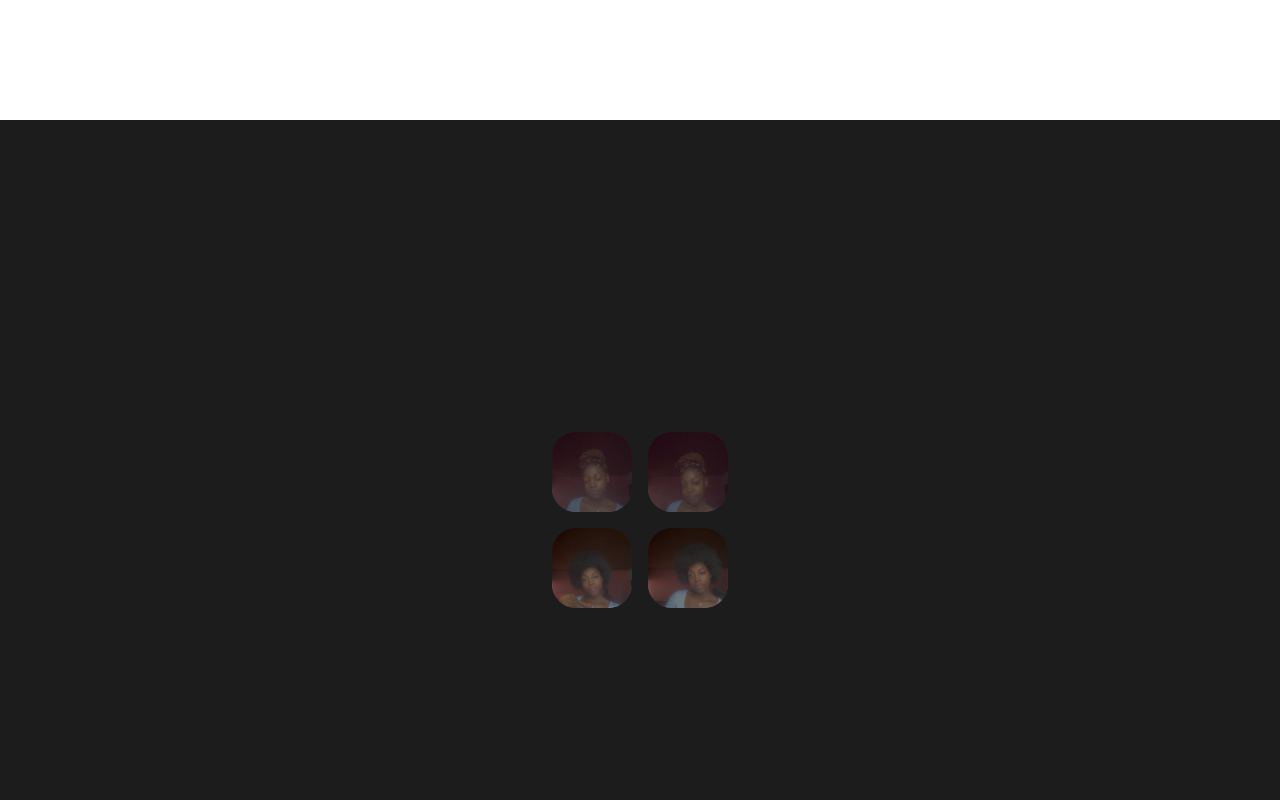
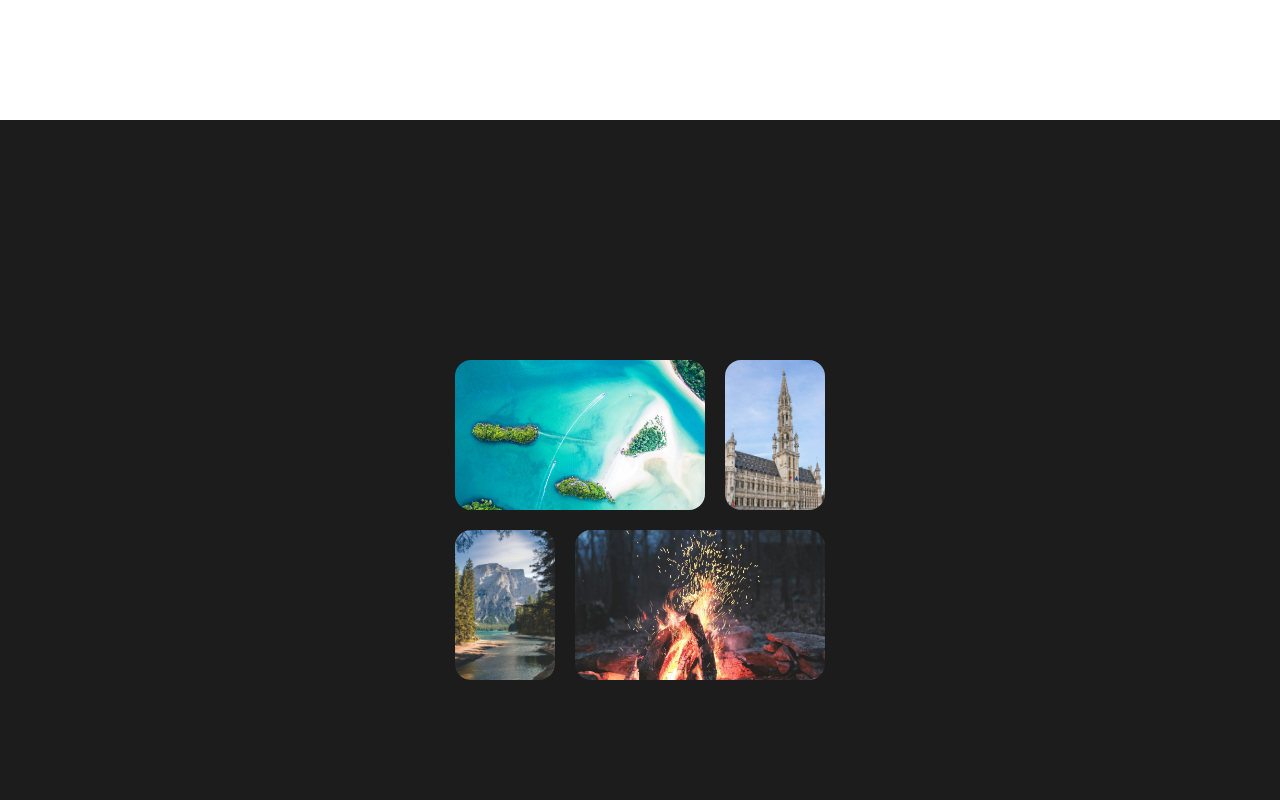
Before and after one commit to joana0713/Framer_ground, a Next.js app: page /cards in a window 1280 px wide. Shown: the part 3080-3880 px from the top of the page. Built offline with nearby package versions, Linux system fonts and the light colour scheme.

Commit message:
feat: added the second gallery

```diff
--- a/components/cards/gallery.tsx
+++ b/components/cards/gallery.tsx
@@ -1,60 +1,149 @@
 "use client";
 
 import React, { useState } from "react";
-import { motion } from "framer-motion";
+import { AnimatePresence, motion } from "framer-motion";
 import { cn } from "@/lib/utils";
+interface Element {
+  id: number;
+  width: number;
+  img: string;
+}
 
-const Gallery = () => {
-  const [activeIndex, setActiveIndex] = useState<number | null>(null);
+interface Column {
+  id: number;
+  elements: Element[];
+}
 
-  const images = [
-    { src: "/her/image1.jpeg", alt: "Image 1" },
-    { src: "/her/image2.jpeg", alt: "Image 2" },
-    { src: "/her/image3.jpeg", alt: "Image 3" },
-    { src: "/her/image4.jpeg", alt: "Image 4" },
-  ];
+const items: Column[] = [
+  {
+    id: 1,
+    elements: [
+      { id: 1, width: 250, img: "/others/photo-1.jpg" },
+      { id: 2, width: 100, img: "/others/photo-2.jpg" },
+    ],
+  },
+  {
+    id: 2,
+    elements: [
+      { id: 3, width: 100, img: "/others/photo-6.jpg" },
+      { id: 4, width: 250, img: "/others/photo-7.jpg" },
+    ],
+  },
+];
+
+const GalleryOne = () => {
+  const [activeItem, setActiveItem] = useState<Element | null>(null);
+
+  const allElements = items.flatMap((column) => column.elements);
+
+  const handleItemClick = (ele: Element) => {
+    setActiveItem(ele);
+  };
 
   return (
-    <div className="h-screen center w-full">
+    <div className="h-screen center w-full flex flex-col gap-5 relative">
       <motion.div
-        className={cn("grid grid-cols-2 gap-4 relative", {
-          "flex items-center flex-col": activeIndex !== null,
-        })}
+        className={cn("flex flex-col gap-5")}
         layout
         transition={{ duration: 0.5, ease: "easeInOut" }}
       >
-        {images.map((item, index) => (
+        {items.map((column) => (
           <motion.div
-            key={index}
-            className={cn(
-              "rounded-3xl after:bg-black/50 after:inset-0 after:h-full after:w-full after:absolute relative center text-white font-bold cursor-pointer overflow-hidden",
-              {
-                "order-last ml-auto text-5xl absolute right-[120%] -bottom-16 after:bg-transparent":
-                  activeIndex === index,
-                "mr-[-200px] rounded-xl":
-                  activeIndex !== null && activeIndex !== index,
-              }
-            )}
-            layout
-            transition={{ duration: 0.5, ease: "easeInOut" }}
-            onClick={() => setActiveIndex(activeIndex === index ? null : index)}
+            className={cn("flex items-center justify-center gap-5")}
+            key={column.id}
             animate={{
-              height:
-                activeIndex === index ? 300 : activeIndex !== null ? 50 : 80,
-              width:
-                activeIndex === index ? 300 : activeIndex !== null ? 50 : 80,
+              opacity: activeItem !== null ? 0 : 1,
+              willChange: "auto",
             }}
           >
-            <img
-              src={item.src}
-              alt={item.alt}
-              className="w-full object-cover"
-            />
+            {column.elements.map((ele, index) => (
+              <Gallery
+                item={ele}
+                key={index}
+                onClick={() => setActiveItem(ele)}
+              />
+            ))}
           </motion.div>
         ))}
       </motion.div>
+
+      {activeItem && (
+        <motion.div
+          initial={{ opacity: 0 }}
+          animate={{ opacity: 1, willChange: "auto" }}
+          transition={{ duration: 0.5, ease: "easeInOut" }}
+          className="absolute inset-0 w-full h-screen overflow-hidden"
+        >
+          <AnimatePresence mode="popLayout">
+            <motion.div
+              key={activeItem.id}
+              className="w-full h-screen flex items-center justify-center gap-10 overflow-hidden "
+              transition={{ duration: 0.5, ease: "easeInOut" }}
+              layout
+            >
+              <motion.div
+                layoutId={`card-${activeItem.id}`}
+                className="w-[400px] h-[400px] rounded-3xl center font-bold text-5xl cursor-pointer overflow-hidden z-10"
+                onClick={() => setActiveItem(null)}
+              >
+                <img
+                  src={activeItem.img}
+                  alt=""
+                  className="w-full object-cover h-full"
+                />
+              </motion.div>
+              <motion.div
+                className="flex flex-col gap-4 justify-center items-center"
+                animate={{ opacity: 1, y: 0 }}
+                transition={{ delay: 0.3 }}
+              >
+                {allElements
+                  .filter((ele) => ele.id !== activeItem.id)
+                  .map((ele) => (
+                    <Gallery
+                      key={ele.id}
+                      item={ele}
+                      onClick={() => handleItemClick(ele)}
+                      isSmall
+                    />
+                  ))}
+              </motion.div>
+            </motion.div>
+          </AnimatePresence>
+        </motion.div>
+      )}
     </div>
   );
 };
 
-export default Gallery;
+const Gallery = (props: {
+  item: Element;
+  onClick: () => void;
+  isSmall?: boolean;
+}) => {
+  return (
+    <motion.div
+      style={{
+        width: props.isSmall ? 80 : props.item.width,
+        height: props.isSmall ? 80 : 150,
+      }}
+      className={cn(
+        "rounded-2xl cursor-pointer text-3xl center overflow-hidden relative"
+      )}
+      layoutId={`card-${props.item.id}`}
+      onClick={props.onClick}
+    >
+      <motion.img
+        src={props.item.img}
+        alt=""
+        className="w-full object-cover h-full"
+        whileHover={{ scale: 1.05 }}
+        transition={{
+          duration: 0.3,
+        }}
+      />
+    </motion.div>
+  );
+};
+
+export default GalleryOne;
```
